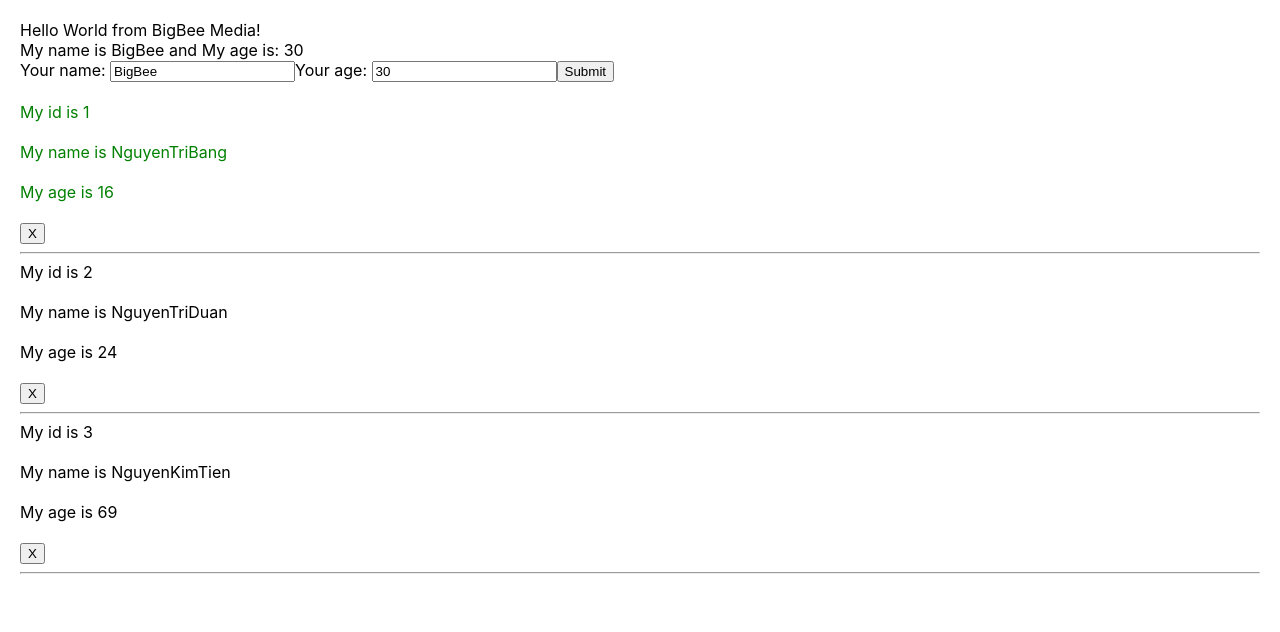
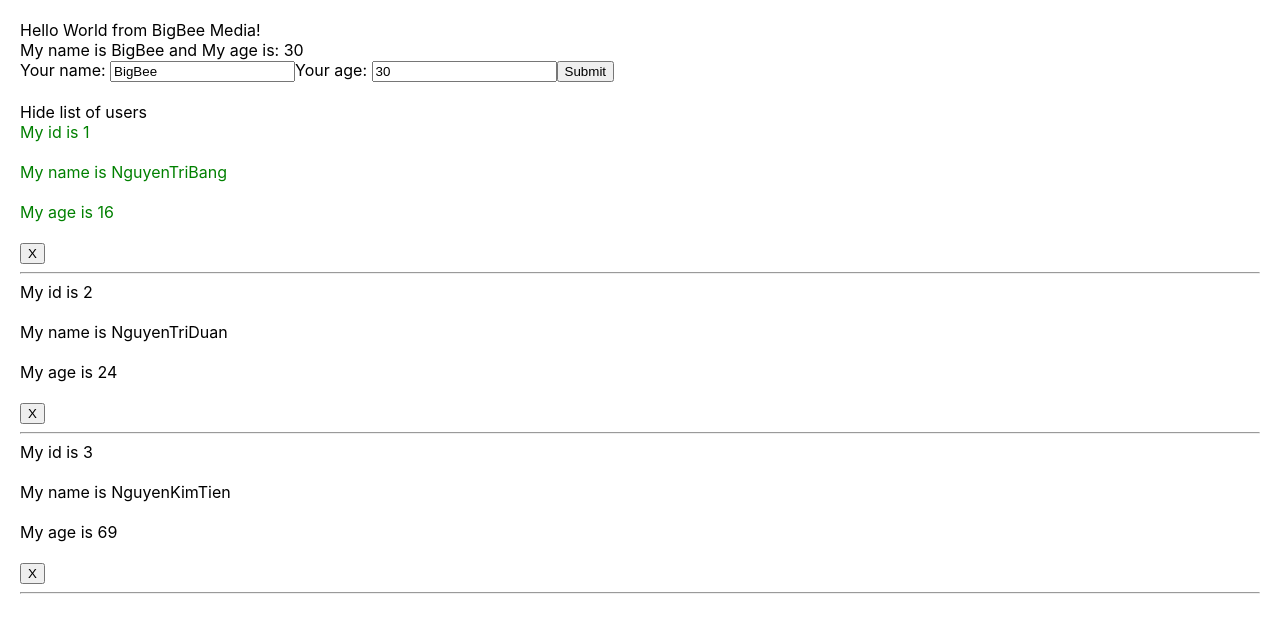
Before and after one commit to bangbigbee/react-ultimate, a React (Create React App) app: page / in a window 1280 px wide. Shown: the top 632 px of the page. Built offline with nearby package versions, Linux system fonts and the light colour scheme.

Commit message:
recover show hide user using hook

```diff
--- a/src/components/DisplayInfo.js
+++ b/src/components/DisplayInfo.js
@@ -1,37 +1,20 @@
-import React from "react";
+import React, { useState } from "react";
 import './DisplayInfo.scss';
 //import logo from './../logo.svg'
 const DisplayInfo = (props) => {
-    // constructor(props) {
-    //     console.log('>>Call me Constructor: 1');
-    //     super(props);
-    //     this.state = {
-    //         isShowing: true,
-    //     }
-    // }
-    // componentDidMount() {
-    //     console.log('>>>Call me Component did mount');
-    //     setTimeout(() => {
-    //         document.title = 'BigBee Media';
-    //     }, 3000)
-    // }
-    // componentDidUpdate(prevProps, prevState, snapshot) {
-    //     console.log('>>>Call me Component did update', prevProps.listOfUser);
-    //     if (this.props.listOfUser !== prevProps.listOfUser) {
-    //         if (this.props.listOfUser.length === 5)
-    //             alert('You got 5 users');
-    //     }
-    // }
-    // handleShowHide = () => {
-    //     this.setState({
-    //         isShowing: !this.state.isShowing,
-    //     })
-    // }
+    const [isShowing, setShowHideState] = useState(true);
+
+    const handleShowHide = () => {
+        setShowHideState(!isShowing);
+    }
+
     const { listOfUser } = props;
     return (
         <div className="display-info-container">
-
-            {true &&
+            <div>
+                <span onClick={() => { handleShowHide() }}>{isShowing ? "Hide list of users" : "Show list of users"}</span>
+            </div>
+            {isShowing &&
                 <>
                     {listOfUser.map((userItem, index) => {
                         return (
```
